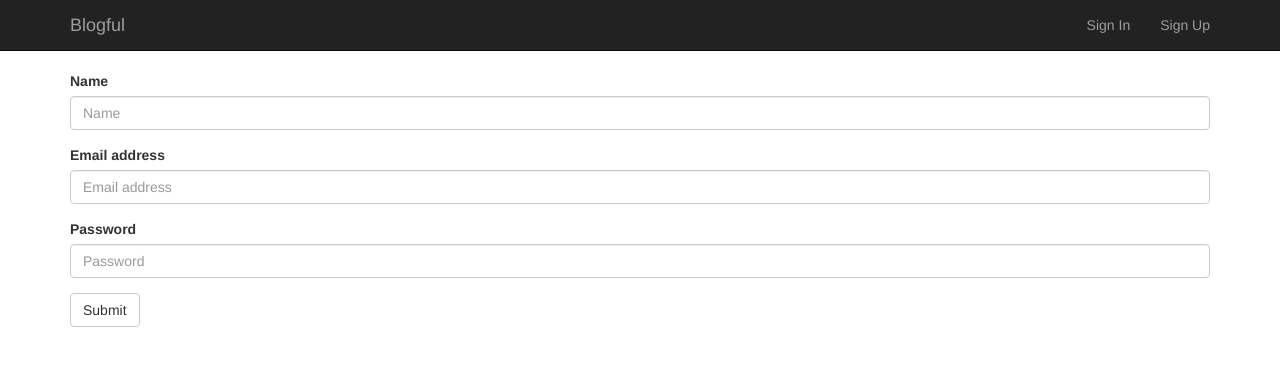
After one commit to macinnis82/blogful, a Flask app: page /register in a window 1280 px wide. The commit adds this page. Shown: the top 366 px of the page. Run offline with Flask 2, Linux system fonts and the light colour scheme; some libraries are stand-ins or nearby versions.

Commit message:
Added ability to register, log out and secured up some of the views that were wide open

```diff
--- a/blog/templates/base.html
+++ b/blog/templates/base.html
@@ -36,13 +36,18 @@
         </div>
         <div class="collapse navbar-collapse">
           <ul class="nav navbar-nav navbar-right">
-            <li><a href="{{ url_for('add_post') }}">Add Post</a></li>
+            {% if current_user.is_authenticated() %}
+              <li><a href="{{ url_for('add_post') }}">Add Post</a></li>
+              <li><a href="{{ url_for('sign_out') }}">Sign out</a></li>
+            {% endif %}
+            {% if not current_user.is_authenticated() %}
+              <li><a href="{{ url_for('login_post') }}">Sign In</a></li>
+              <li><a href="{{ url_for('register') }}">Sign Up</a></li>
+            {% endif %}
           </ul>
         </div>
       </div>
     </div>
-
-
 
     <div class="container">
       {% with messages = get_flashed_messages(with_categories=true) %}
--- /dev/null
+++ b/blog/templates/register.html
@@ -0,0 +1,18 @@
+{% extends "base.html" %}
+{% block content %}
+  <form role="form" method="POST">
+      <div class="form-group">
+          <label for="text">Name</label>
+          <input type="text" class="form-control" id="name" name="name" placeholder="Name" required>
+      </div>
+      <div class="form-group">
+          <label for="email">Email address</label>
+          <input type="email" class="form-control" id="email" name="email" placeholder="Email address" required>
+      </div>
+      <div class="form-group">
+          <label for="password">Password</label>
+          <input type="password" class="form-control" id="password" name="password" placeholder="Password" required>
+      </div>
+      <button type="submit" class="btn btn-default">Submit</button>
+  </form>
+{% endblock %}
--- a/blog/views.py
+++ b/blog/views.py
@@ -1,8 +1,8 @@
 import mistune
 
 from flask import render_template, request, redirect, url_for, flash
-from flask.ext.login import login_user, login_required, current_user
-from werkzeug.security import check_password_hash
+from flask.ext.login import login_user, login_required, current_user, logout_user
+from werkzeug.security import check_password_hash, generate_password_hash
 
 from blog import app
 from .database import session
@@ -104,13 +104,6 @@ def delete_post(post_id):
 
   return redirect(url_for("posts"))
 
-# with app.test_request_context():
-#   print url_for('posts')
-#   print url_for('add_post')
-#   print url_for('show_post', post_id=26)
-#   print url_for('edit_post', post_id=18)
-#   print url_for('delete_post', post_id=6)
-
 @app.route("/login", methods=["GET"])
 def login_get():
   return render_template("login.html")
@@ -124,4 +117,26 @@ def login_post():
     flash("Incorrect username or password", "danger")
     return redirect(url_for("login_get"))
   login_user(user)
+  flash("Welcome back {0}".format(user.name), "success")
   return redirect(request.args.get('next') or url_for("posts"))
+
+@app.route("/sign_out")
+def sign_out():
+  logout_user()
+  flash("User has been logged out!", "success")
+  return redirect(url_for("posts"))
+
+@app.route("/register", methods=["GET", "POST"])
+def register():
+  if request.method == "GET":
+    return render_template("register.html")
+
+  user = User(
+    name=request.form['name'],
+    email=request.form['email'],
+    password=generate_password_hash(request.form['password'])
+  )
+  session.add(user)
+  session.commit()
+  flash('User successfully registered', "success")
+  return redirect(url_for('login_get'))
```
Also changed, not shown: blog/templates/macros.html (+0 -36 lines), blog/templates/show_post.html (+35 -1 lines), 1 other file.
